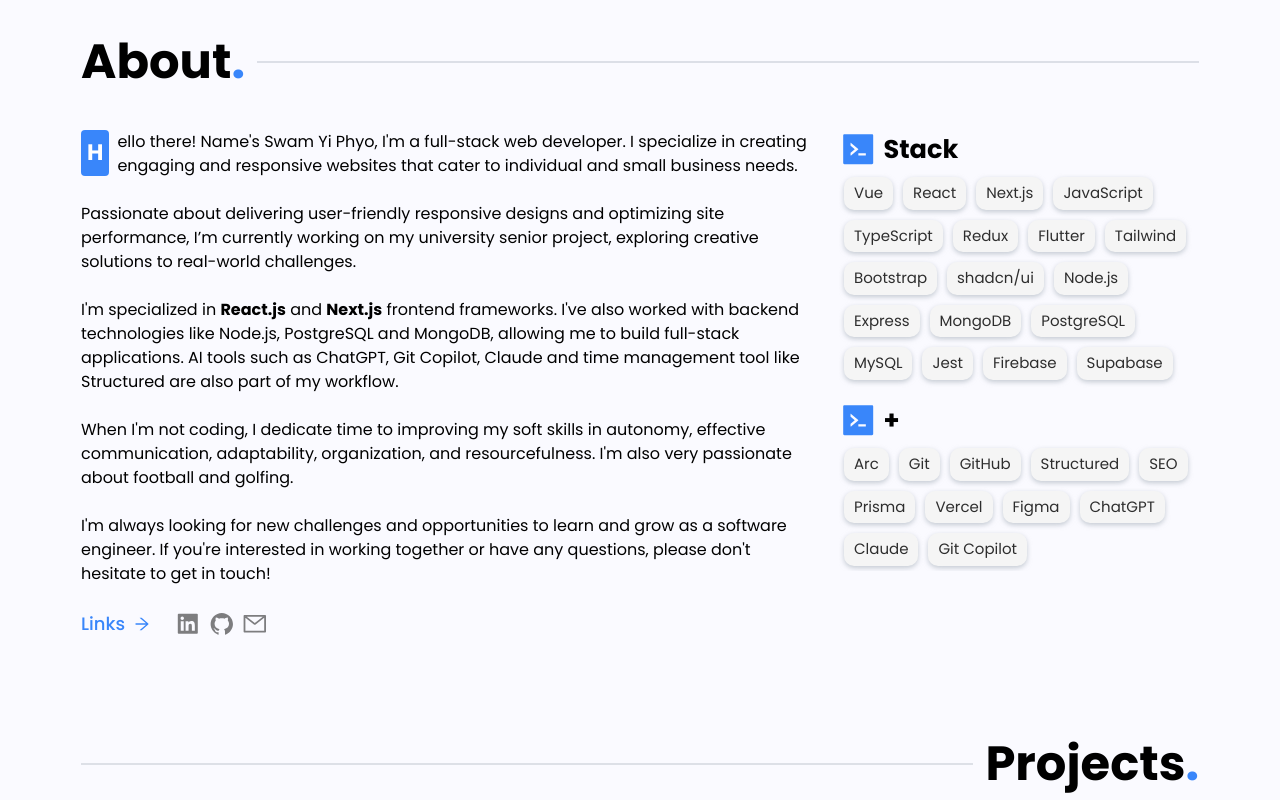
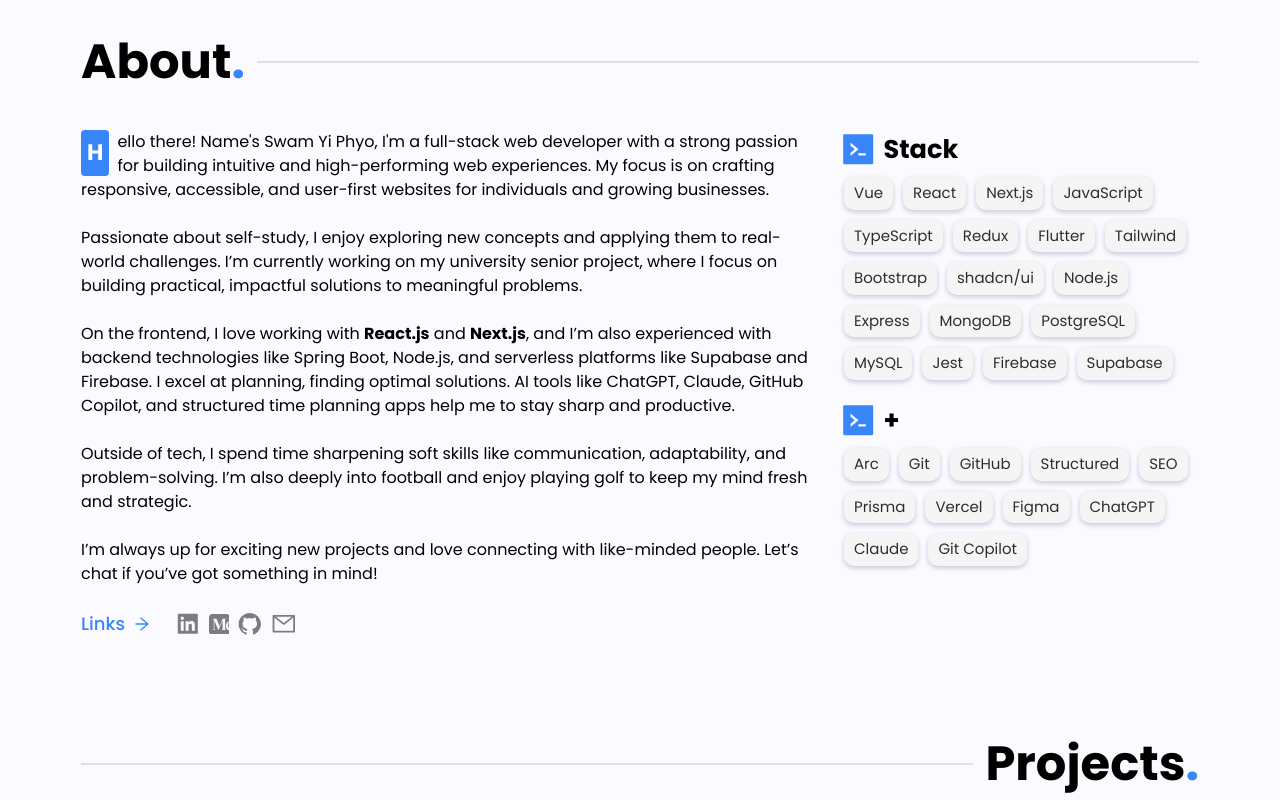
Before and after one commit to fisheeesh/portfolio_v1, a React (Vite) app: page / in a window 1280 px wide. Shown: the part 820-1620 px from the top of the page. Built offline with nearby package versions, Linux system fonts and the light colour scheme.

Commit message:
modified about section text and added medium icon

```diff
--- a/src/components/About/About.jsx
+++ b/src/components/About/About.jsx
@@ -15,27 +15,27 @@
                     <div>
                         <Reveal>
                             <p className="mb-6 text-[15px] sm:text-base first-letter:bg-brand first-letter:text-white first-letter:rounded first-letter:mr-2 first-letter:p-[6px] sm:first-letter:text-[1.4rem] first-letter:text-[1.3rem] first-letter:font-bold first-letter:float-left">
-                                Hello there! Name's Swam Yi Phyo, I'm a full-stack web developer. I specialize in creating engaging and responsive websites that cater to individual and small business needs.
+                                Hello there! Name's Swam Yi Phyo, I'm a full-stack web developer with a strong passion for building intuitive and high-performing web experiences. My focus is on crafting responsive, accessible, and user-first websites for individuals and growing businesses.
                             </p>
                         </Reveal>
                         <Reveal>
                             <p className="mb-6 text-[15px] sm:text-base">
-                                Passionate about delivering user-friendly responsive designs and optimizing site performance, I’m currently working on my university senior project, exploring creative solutions to real-world challenges.
+                                Passionate about self-study, I enjoy exploring new concepts and applying them to real-world challenges. I’m currently working on my university senior project, where I focus on building practical, impactful solutions to meaningful problems.
                             </p>
                         </Reveal>
                         <Reveal>
                             <p className="mb-6 text-[15px] sm:text-base">
-                                I'm specialized in <strong>React.js</strong> and <strong>Next.js</strong> frontend frameworks. I've also worked with backend technologies like Node.js, PostgreSQL and MongoDB, allowing me to build full-stack applications. AI tools such as ChatGPT, Git Copilot, Claude and time management tool like Structured are also part of my workflow.
+                                On the frontend, I love working with <strong>React.js</strong> and <strong>Next.js</strong>, and I’m also experienced with backend technologies like Spring Boot, Node.js, and serverless platforms like Supabase and Firebase. I excel at planning, finding optimal solutions. AI tools like ChatGPT, Claude, GitHub Copilot, and structured time planning apps help me to stay sharp and productive.
                             </p>
                         </Reveal>
                         <Reveal>
                             <p className="mb-6 text-[15px] sm:text-base max-[480px]:text-left">
-                                When I'm not coding, I dedicate time to improving my soft skills in autonomy, effective communication, adaptability, organization, and resourcefulness. I'm also very passionate about football and golfing.
+                                Outside of tech, I spend time sharpening soft skills like communication, adaptability, and problem-solving. I’m also deeply into football and enjoy playing golf to keep my mind fresh and strategic.
                             </p>
                         </Reveal>
                         <Reveal>
                             <p className="mb-6 text-[15px] sm:text-base">
-                                I'm always looking for new challenges and opportunities to learn and grow as a software engineer. If you're interested in working together or have any questions, please don't hesitate to get in touch!
+                                I’m always up for exciting new projects and love connecting with like-minded people. Let’s chat if you’ve got something in mind!
                             </p>
                         </Reveal>
                         <Reveal>
--- a/src/components/Footer/Footer.jsx
+++ b/src/components/Footer/Footer.jsx
@@ -3,8 +3,8 @@
         // <footer className='footer'>
         //     <div className="Container" />
         // </footer>
-        <footer className="text-center  my-4 text-sm text-gray-600">
-            <div>Copyright © {(new Date()).getFullYear()} Swam Yi Phyo. All rights reserved.</div>
+        <footer className="text-center  my-4 text-gray-600">
+            <div>Copyright © {(new Date()).getFullYear()}. All rights reserved.</div>
         </footer>
     )
 }
--- a/src/data/ProjectData.jsx
+++ b/src/data/ProjectData.jsx
@@ -6,7 +6,7 @@
         link: "https://www.litlibrary.blog/",
         tech: ["React", "Firebase", "Tailwind", "Context API", "Zod", "Swiper.js"],
         desc: "A vibrant blogging platform using React.js and TailwindCSS. It highlights the effective use of Firebase real-time database to enable instant content updates.",
-        modal: <>📚 A vibrant blogging platform designed to foster a positive and supportive community. Users can share personal growth experiences, life knowledge, advice, and insights while engaging with others' blogs. It’s a place to inspire, learn, and connect.</>,
+        modal: <>📚 A vibrant blogging platform designed to foster a positive and supportive community. Users can share personal growth experiences, life knowledge, advice, and insights while engaging with others' blogs. It’s a place to inspire, learn, and connect. I love writing blogs there too, it’s my way of sharing what I’ve learned and connecting with others.</>,
     },
     {
         title: "Filmpire",
--- a/src/ui/Socials.jsx
+++ b/src/ui/Socials.jsx
@@ -5,6 +5,7 @@
     AiFillLinkedin,
     AiOutlineMail
 } from "react-icons/ai";
+import { SiMedium } from "react-icons/si";
 
 export const Socials = () => {
     return (
@@ -22,6 +23,21 @@
                     title="LinkedIn"
                     aria-label="Contact me on LinkedIn">
                     <AiFillLinkedin size="1.6rem" />
+                </a>
+            </motion.span>
+
+            <motion.span
+                initial={{ y: -30, opacity: 0 }}
+                animate={{ y: 0, opacity: 1 }}
+                transition={{ duration: 0.5, delay: 0.1 }}>
+                <a
+                    className="z-[29] opacity-50 transition duration-200 hover:opacity-100 hover:text-brand max-[360px]:gap-[1.2rem]"
+                    href="https://medium.com/@swanphyo444"
+                    target="_blank"
+                    rel="nofollow"
+                    title="Medium"
+                    aria-label="Check out my article on Medium">
+                    <SiMedium size="1.3rem" />
                 </a>
             </motion.span>
 
```
